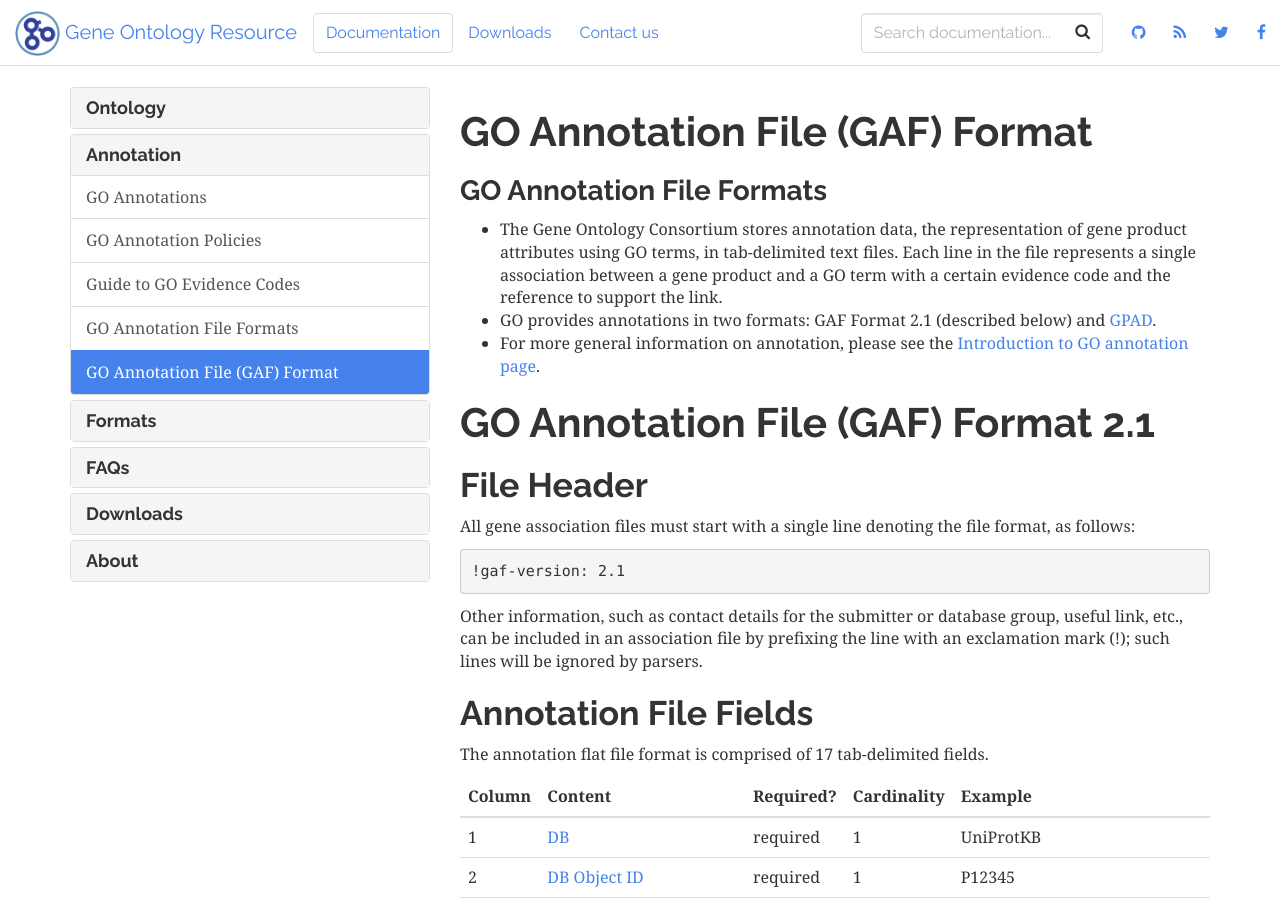
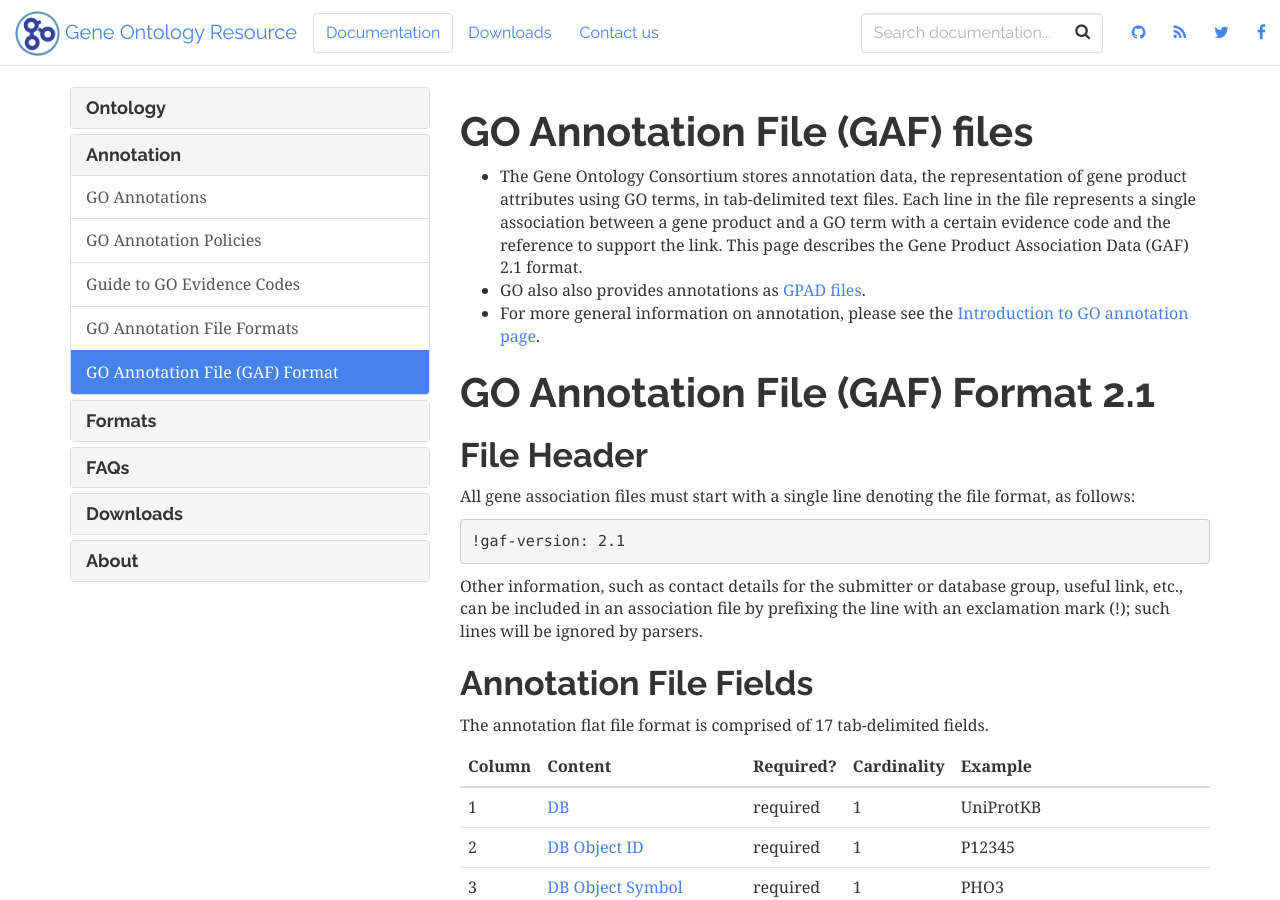
Before and after one commit to geneontology/geneontology.github.io, a Jekyll site: the page built from _docs/go-annotation-file-gaf-format-21.md, in a window 1280 px wide and 900 px high. Built offline with Jekyll 4.4.1, drawn with Linux system fonts in a browser that asks for light colours; nearby versions of some CDN libraries.

Commit message:
Update go-annotation-file-gaf-format-21.md

```diff
--- a/_docs/go-annotation-file-gaf-format-21.md
+++ b/_docs/go-annotation-file-gaf-format-21.md
@@ -6,13 +6,12 @@
 <!--Column 12 needs rewriting. Currently refers to "DB Object Symbol (column 2)"; should either be DB object ID or column 3.  Column 8 is too long.
 Suggestion: can we use "optional" instead of "not mandatory"?-->
 
-# GO Annotation File (GAF) Format
 
-### GO Annotation File Formats
-+ The Gene Ontology Consortium stores annotation data, the representation of gene product attributes using GO terms, in tab-delimited text files. Each line in the file represents a single association between a gene product and a GO term with a certain evidence code and the reference to support the link.
-+ GO provides annotations in two formats: GAF Format 2.1 (described below) and [GPAD](/docs/gene-product-association-data-gpad-format/).
+
+# GO Annotation File (GAF) files
++ The Gene Ontology Consortium stores annotation data, the representation of gene product attributes using GO terms, in tab-delimited text files. Each line in the file represents a single association between a gene product and a GO term with a certain evidence code and the reference to support the link. This page describes the Gene Product Association Data (GAF) 2.1 format.
++ GO also also provides annotations as [GPAD files](/docs/gene-product-association-data-gpad-format/).
 + For more general information on annotation, please see the [Introduction to GO annotation page](/docs/go-annotations/).
-
 
 # GO Annotation File (GAF) Format 2.1
 
```
